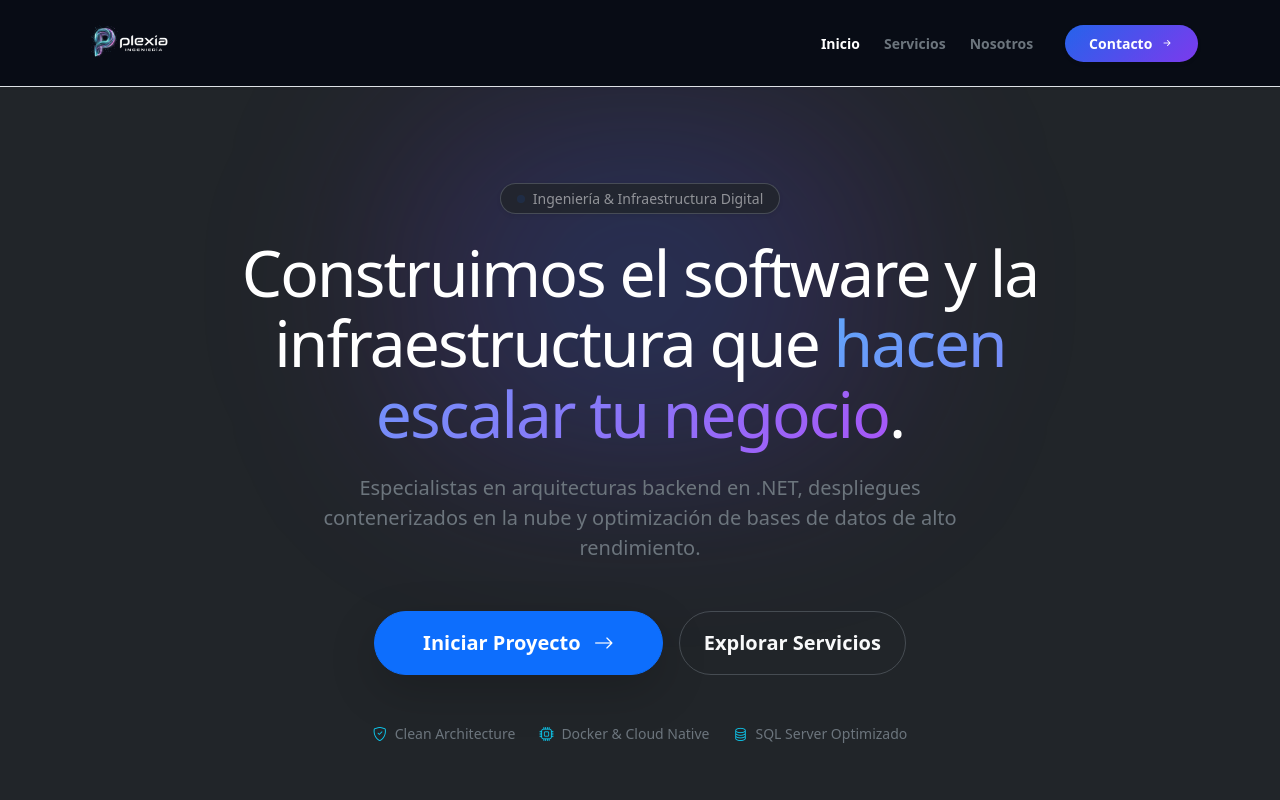
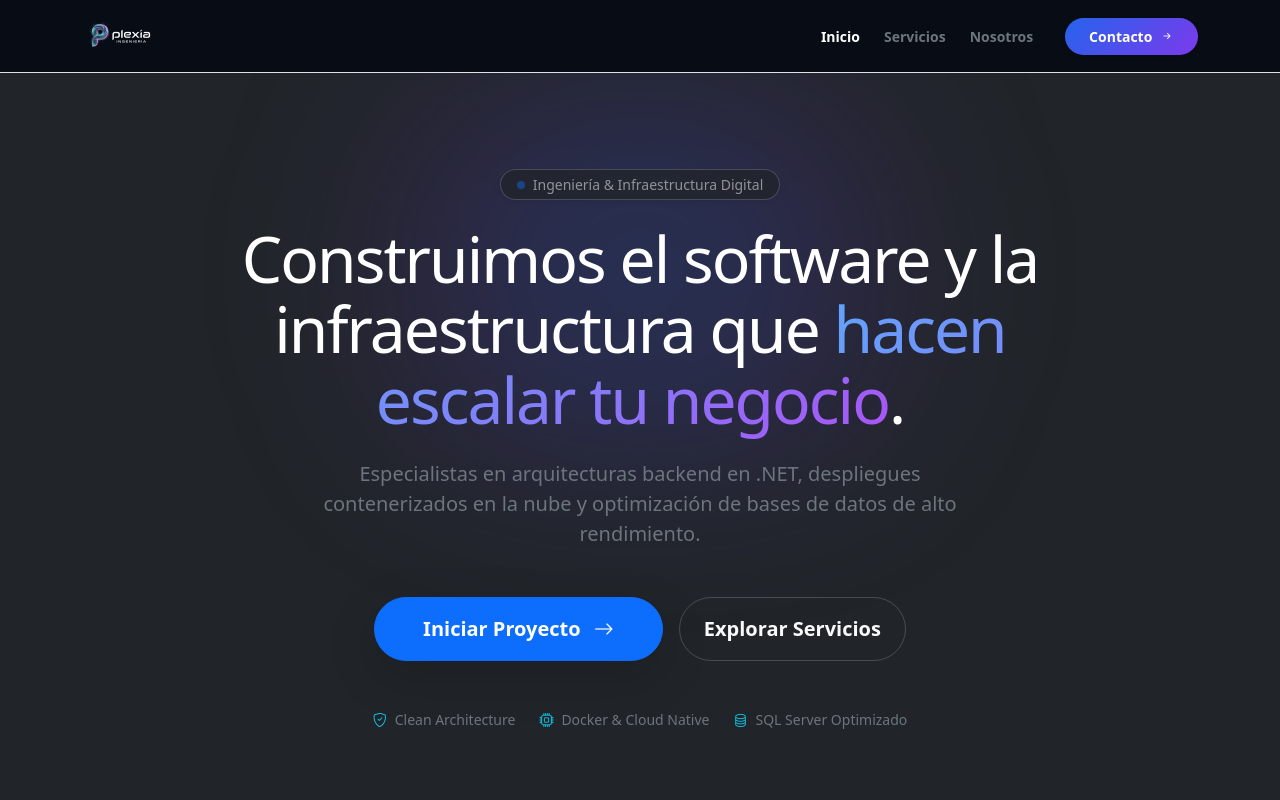
Before and after one commit to DevMGA9705/Technovo_web, a React (Vite) app: page / in a window 1280 px wide. Shown: the top 800 px of the page. Built offline with nearby package versions, Linux system fonts and the light colour scheme.

Commit message:
fix: ajustar estilo y altura del logo en Navbar

```diff
--- a/src/components/Navbar.jsx
+++ b/src/components/Navbar.jsx
@@ -22,15 +22,19 @@ export default function Navbar() {
           {/* BRAND / LOGO OFICIAL */}
           <Link
             to="/"
-            className="navbar-brand d-flex align-items-center m-0 text-decoration-none"
+            className="navbar-brand d-flex align-items-center m-0 p-0 text-decoration-none"
             onClick={closeMenu}
           >
             <img
               src="/logoplexia2.png"
-              alt="PLEXIA INGENIERIA"
-              height="70"
-              className="d-inline-block align-text-top"
-              style={{ objectFit: 'contain' }}
+              alt="PLEXIA INGENIERÍA"
+              className="d-block"
+              style={{
+                height: '56px',          // Altura real visible
+                width: 'auto',           // Expansión proporcional horizontal
+                maxHeight: 'none',       // Rompe cualquier límite global de Bootstrap
+                objectFit: 'contain'
+              }}
             />
           </Link>
 
```
